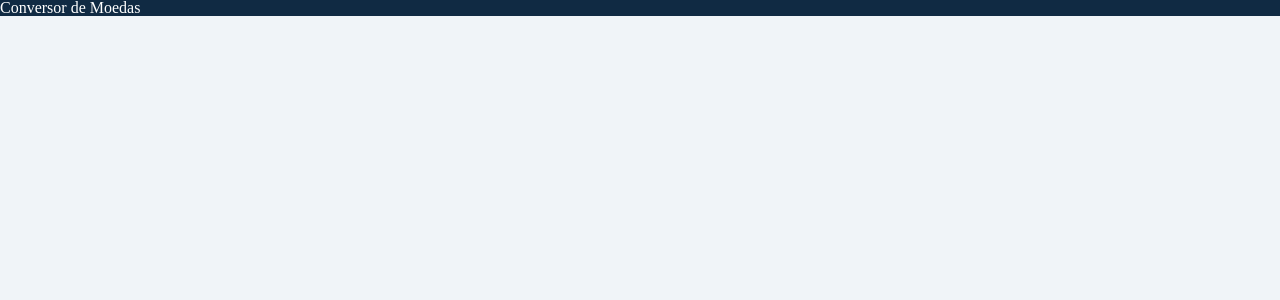
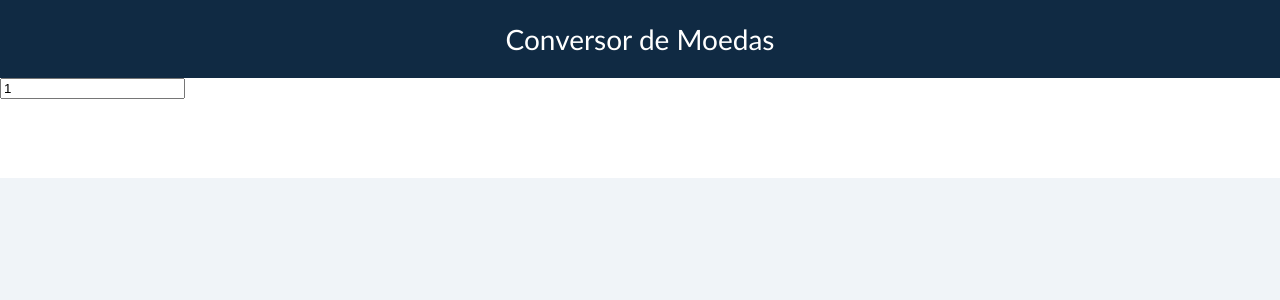
Before and after one commit to gabrielribeirobr/Currencyconverter-react, a React (Vite) app: page / in a window 1280 px wide. Shown: the top 300 px of the page. Built offline with nearby package versions, Linux system fonts and the light colour scheme.

Commit message:
refactor structure

```diff
--- a/src/App.css
+++ b/src/App.css
@@ -1,8 +1 @@
 @import url("./index.css");
-
-
-.boxHeader{
-  width: 100%;
-  background-color: var(--blue-main);
-  color: white;
-}
--- a/src/App.jsx
+++ b/src/App.jsx
@@ -1,23 +1,15 @@
 import { useState } from "react";
-import reactLogo from "./assets/react.svg";
-import viteLogo from "/vite.svg";
 import "./App.css";
+import Header from "./components/Header/Headerr";
+import Boxvalue from "./components/Boxvalue/Boxvalue.jsx";
 
 export default function App() {
   return (
     <>
       <div>
         <Header />
+        <Boxvalue />
       </div>
     </>
   );
 }
-
-function Header() {
-  return (
-    <div className="boxHeader">
-      <h1>Conversor de Moedas</h1>
-
-    </div>
-  )
-}
--- /dev/null
+++ b/src/components/Boxvalue/Boxvalue.jsx
@@ -0,0 +1,18 @@
+import { useState } from "react";
+import styles from "./boxvalue.module.css";
+
+export default function Boxvalue() {
+
+  const[value, setValue] = useState(1);
+
+  return (
+    <>
+      <div className={styles.inputValue}>
+      <input
+      type="number"
+      value={value}
+      onChange={(e) => setValue(e.target.value)} />
+      </div>
+    </>
+  );
+}
--- /dev/null
+++ b/src/components/Boxvalue/boxvalue.module.css
@@ -0,0 +1,7 @@
+@import url("/src/index.css");
+
+.inputValue{
+  width: 100%;
+  height: 100px;
+  background-color: var(--white);
+}
--- /dev/null
+++ b/src/components/Header/Header.module.css
@@ -0,0 +1,13 @@
+@import url("/src/index.css");
+
+.header{
+  font-family:'Gill Sans', 'Gill Sans MT', Calibri, 'Trebuchet MS', sans-serif;
+  width: 100%;
+  background-color: var(--blue-main);
+  color: white;
+  display: flex;
+  font-size: 28px;
+  align-items: center;
+  flex-direction: column;
+  padding: 25px 0px;
+}
--- /dev/null
+++ b/src/components/Header/Headerr.jsx
@@ -0,0 +1,9 @@
+import styles from "./Header.module.css";
+
+export default function Headerr() {
+  return (
+    <div className={styles.header}>
+      <h1>Conversor de Moedas</h1>
+    </div>
+  );
+}
--- a/src/index.css
+++ b/src/index.css
@@ -3,6 +3,7 @@
   --blue-main: #102A43;
   --blue-water: #48A9A6;
   --gray: #616161;
+  --white: #FFFFFF;
 }
 
 body{
```
Also changed, not shown: src/components/Result/Result.jsx (added), src/components/Result/Result.module.css (added).
